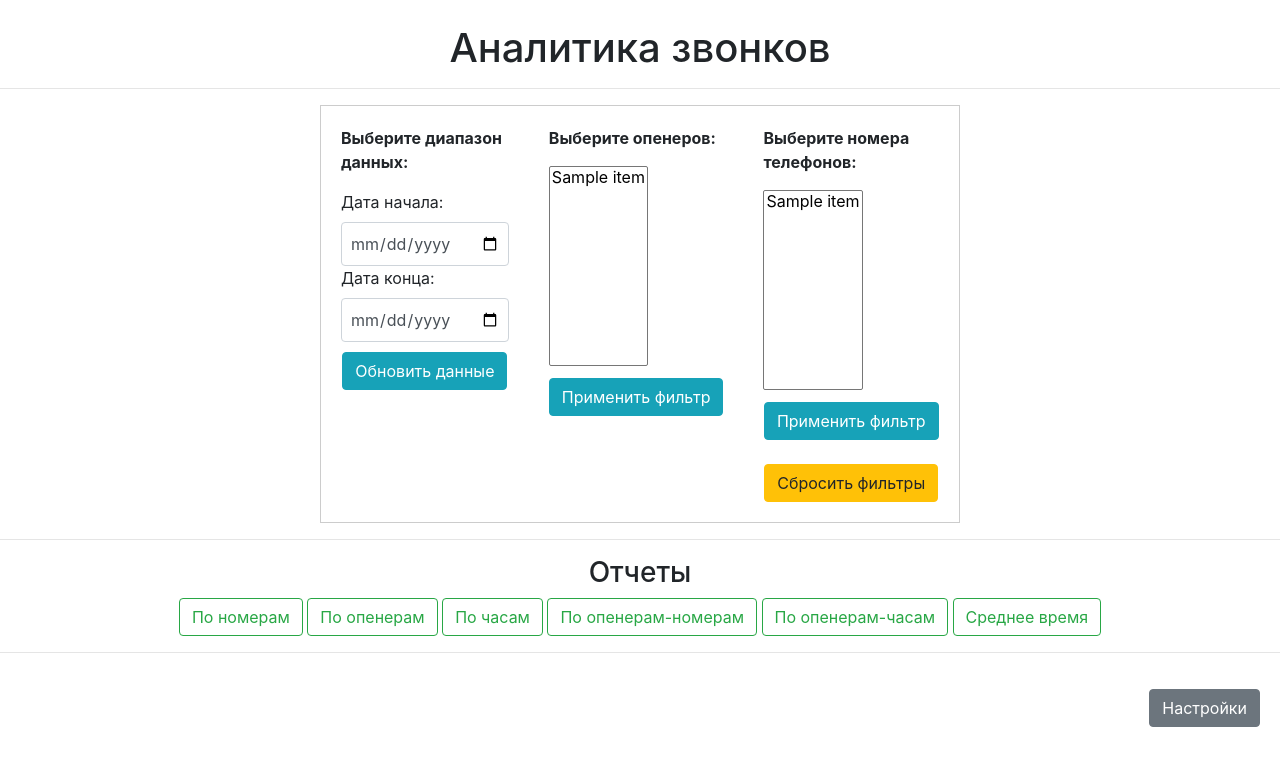
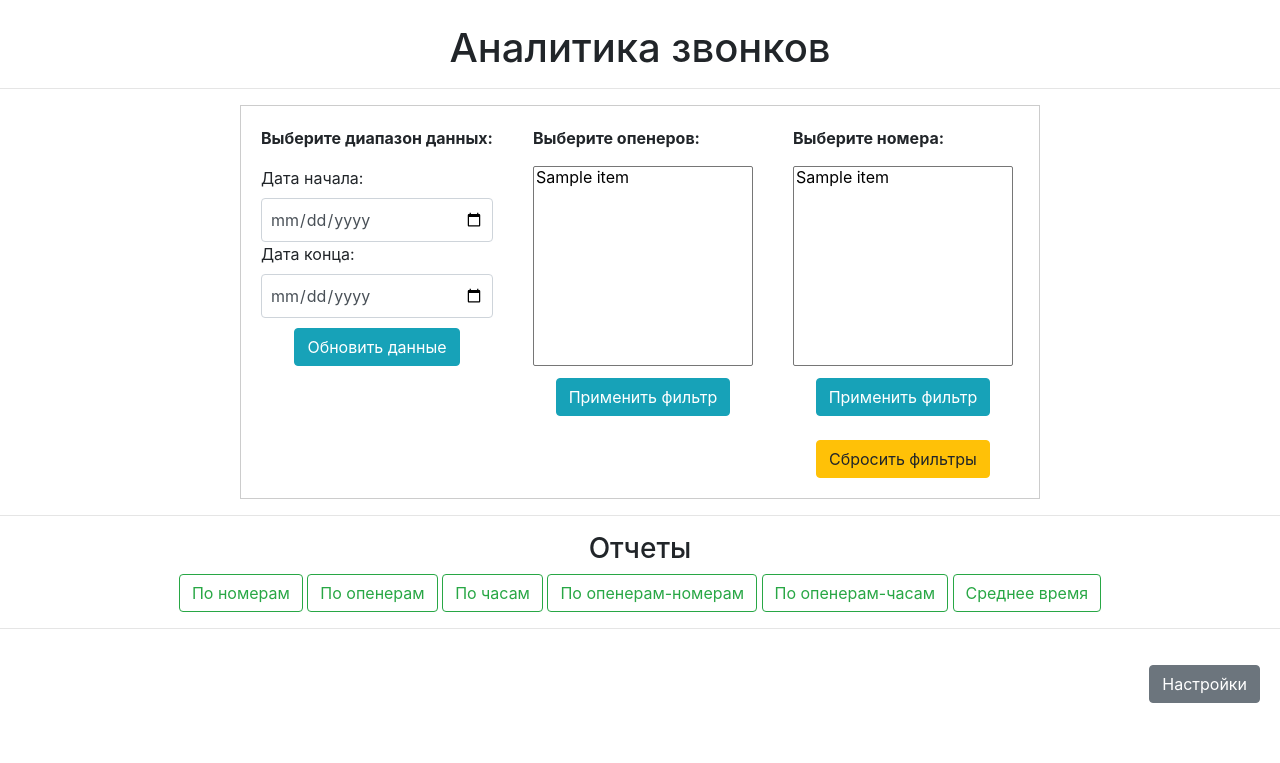
Before and after one commit to region74/frame, a Flask app: template templates/index.html in a window 1280 px wide. Shown: the top 763 px of the page. Run offline with Flask 3, Linux system fonts and the light colour scheme; the template is opened without the code that fills it: most values are stand-ins (such as "Sample title", 1, 10 or a date in 2020); some libraries are stand-ins or nearby versions.

Commit message:
Добавление функций и правки

```diff
--- a/main.py
+++ b/main.py
@@ -12,7 +12,6 @@
 class CallsMain(MethodView):
     def get(self):
         return render_template("index.html", data_list=show_openers_list(), numbers_list=show_numbers_list())
-
     def post(self):
         if 'change_data' in request.form:
             start_date = (datetime.strptime(request.form["start_date"], '%Y-%m-%d').date()).strftime('%d-%m-%Y')
--- a/templates/index.html
+++ b/templates/index.html
@@ -17,7 +17,7 @@
     }
         /* Стилизация контейнера формы */
     .form-container {
-        max-width: 50%; /* Максимальная ширина контейнера (примерное значение, можно изменить) */
+        max-width: 800px; /* Максимальная ширина контейнера (примерное значение, можно изменить) */
         display: flex;
         margin: 0 auto;
         padding: 20px; /* Добавление внутренних отступов для внешнего вида */
@@ -37,7 +37,6 @@
     order: 1;
     margin-left: 0px;
 
-
     }
     .form-openers{
     order:2;
@@ -51,6 +50,7 @@
     }
      select {
             height: 200px; /* Установите желаемую высоту */
+            width: 220px;
             font-size: 16px; /* Установите желаемый размер шрифта для опций */
      }
 
@@ -100,7 +100,7 @@
         </form>
     </div>
     <div class="form-numbers">
-        <p><strong>Выберите номера телефонов:</strong></p>
+        <p><strong>Выберите номера:</strong></p>
         <form action="{{ url_for('calls_main') }}" method="post">
             <select id="dataNumbers" name="options" multiple>
                 {% for item in numbers_list %}
```
